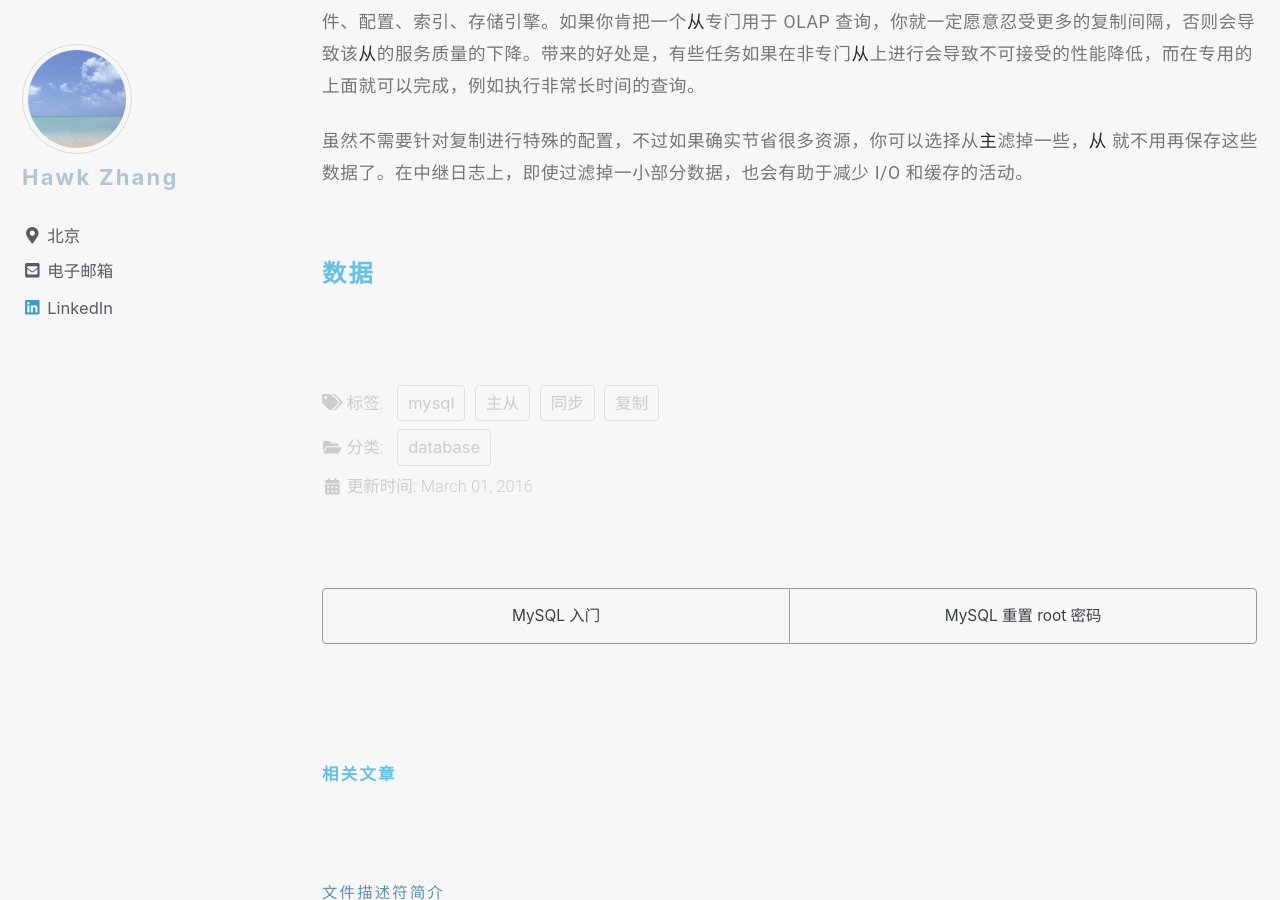
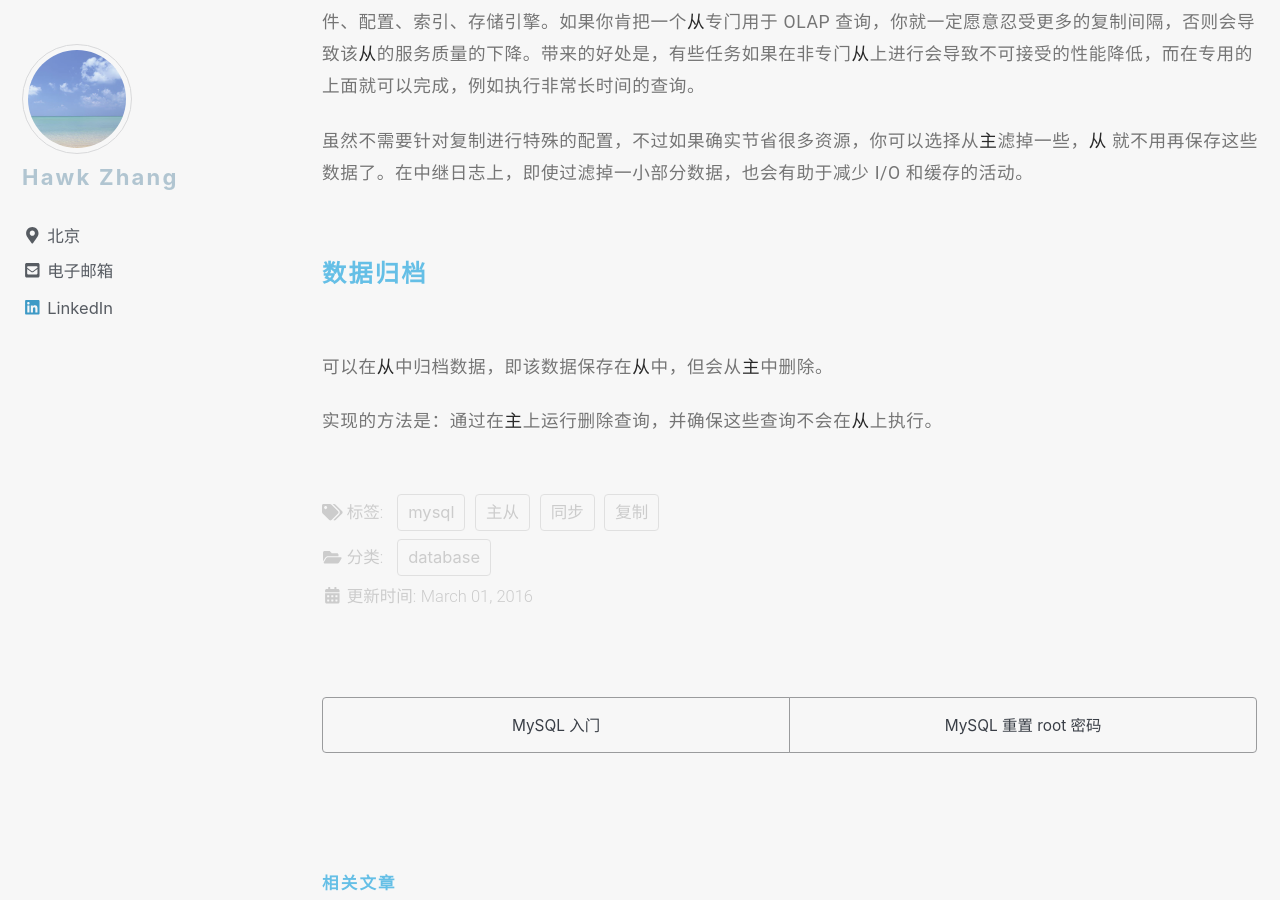
Before and after one commit to narru888/linotes_note, a Jekyll site: the page built from _posts/mysql/2016-03-01-master.slave.md, in a window 1280 px wide and 900 px high, scrolled down 39335 px. Built offline with Jekyll 4.4.1, drawn with Linux system fonts in a browser that asks for light colours; nearby versions of some CDN libraries; a script that is not in the unit is left out.

Commit message:
update on 2018-08-14 18:30:01 CST

```diff
--- a/_posts/mysql/2016-03-01-master.slave.md
+++ b/_posts/mysql/2016-03-01-master.slave.md
@@ -1221,4 +1221,8 @@ replicate_wild_do_table = sales.%
 
 
 
-#### 数据
+#### 数据归档
+
+可以在*从*中归档数据，即该数据保存在*从*中，但会从*主*中删除。
+
+实现的方法是：通过在*主*上运行删除查询，并确保这些查询不会在*从*上执行。
```
